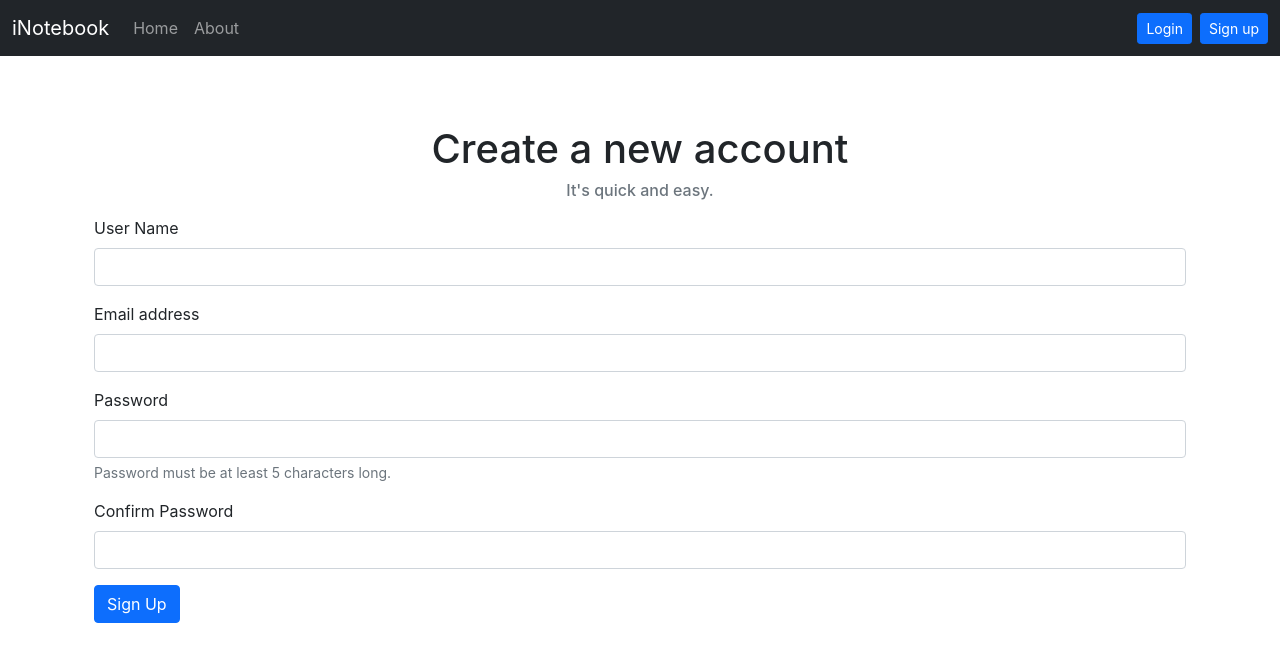
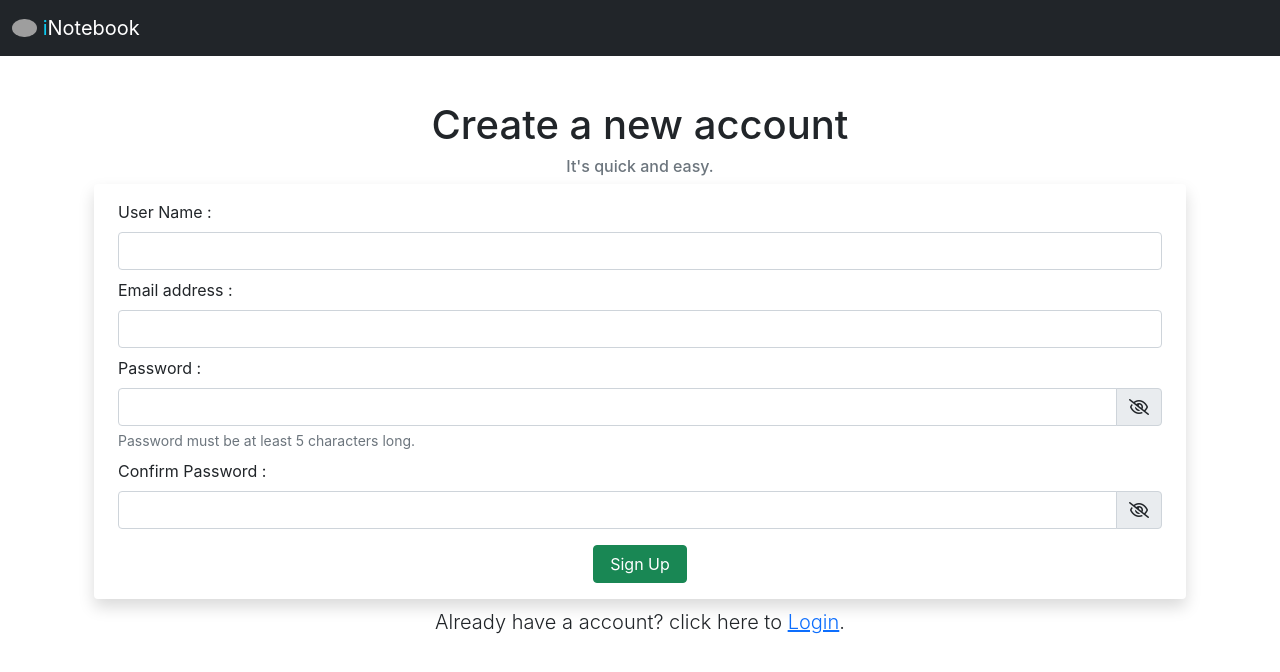
Before and after one commit to NomeshVyas/iNotebook, a React (Create React App) app: page /signup in a window 1280 px wide. Shown: the top 672 px of the page. Built offline with nearby package versions, Linux system fonts and the light colour scheme; grey boxes are pictures that could not be loaded.

Commit message:
updating UI

```diff
--- a/src/App.js
+++ b/src/App.js
@@ -2,7 +2,6 @@ import './App.css';
 import { BrowserRouter as Router, Routes, Route } from "react-router-dom";
 import Navbar from './components/Navbar';
 import Home from './components/Home';
-import About from './components/About';
 import NoteState from './context/notes/NoteState';
 import Alert from './components/Alert';
 import Login from './components/Login';
@@ -19,7 +18,6 @@ function App() {
           <div className="container">
             <Routes>
               <Route path='/' element={<Home />} />
-              <Route path='/about' element={<About />} />
               <Route path='/login' element={<Login />} />
               <Route path='/signup' element={<Signup />} />
             </Routes>
--- a/src/components/About.js
+++ /dev/null
@@ -1,9 +0,0 @@
-import React from 'react'
-
-const About = () => {
-  return (
-    <div>About</div>
-  )
-}
-
-export default About
--- a/src/components/AddNote.js
+++ b/src/components/AddNote.js
@@ -34,7 +34,7 @@ const AddNote = () => {
                 </div>
                 <hr style={{ marginBlock: "0" }} />
                 <div className="mb-2">
-                    <label htmlFor="description" className="form-label col-form-label-lg d-none">Description</label>
+                    {/* <label htmlFor="description" className="form-label col-form-label-lg d-none">Description</label> */}
                     <textarea type="text" className="form-control description" id="description" name='description' placeholder='Description' value={note.description} onChange={onChange} minLength={5} required />
                 </div>
                 <div className="input-group my-3">
--- a/src/components/Login.js
+++ b/src/components/Login.js
@@ -1,8 +1,7 @@
 import React, { useContext, useState } from 'react'
-import { useNavigate } from 'react-router-dom'
+import { Link, useNavigate } from 'react-router-dom'
 import notesContext from '../context/notes/NoteContext'
 import alertContext from '../context/alerts/AlertContext';
-
 
 const Login = () => {
   const noteContext = useContext(notesContext);
@@ -10,10 +9,19 @@ const Login = () => {
   const altContext = useContext(alertContext);
   const { setLoadingProgress, showAlert } = altContext;
   const [credentials, setCredentials] = useState({ email: "", password: "" });
+  const [passwordEye, setPasswordEye] = useState(false);
   let navigate = useNavigate();
 
   const onChange = (e) => {
     setCredentials({ ...credentials, [e.target.name]: e.target.value });
+  }
+
+  const handlePasswordEye = () => {
+    if (passwordEye) {
+      setPasswordEye(false);
+    } else {
+      setPasswordEye(true);
+    }
   }
 
   const handleLogin = async (e) => {
@@ -38,24 +46,28 @@ const Login = () => {
       showAlert("Error: Invalid Email or Password.", "danger")
     }
     setLoadingProgress(100);
-
   }
 
   return (
     <div className='container mt-4'>
-      <h1 className='text-center'>Login to iNotebook</h1>
-      <form onSubmit={handleLogin}>
-        <div className="mb-3">
-          <label htmlFor="loginEmail" className="form-label">Email address</label>
-          <input type="email" className="form-control" id="loginEmail" name='email' value={credentials.email} aria-describedby="emailHelp" onChange={onChange} />
+      <h1 className='text-center mb-4'>Login to <span className='text-primary'>i</span>Notebook</h1>
+      <form className='shadow p-4 rounded' onSubmit={handleLogin}>
+        <div className="mb-4">
+          <label htmlFor="loginEmail" className="form-label">Email address :</label>
+          <input type="email" className="form-control" id="loginEmail" name='email' value={credentials.email} aria-describedby="emailHelp" onChange={onChange} required />
           <div id="emailHelp" className="form-text">We'll never share your email with anyone else.</div>
         </div>
-        <div className="mb-3">
-          <label htmlFor="loginPassword" className="form-label">Password</label>
-          <input type="password" className="form-control" id="loginPassword" name='password' value={credentials.password} onChange={onChange} />
+        <label htmlFor="loginPassword" className="form-label">Password :</label><br />
+        <div className="input-group mb-4">
+          <input type={passwordEye ? "text" : "password"} className="form-control" id='loginPassword' name='password' aria-label="loginPassword" aria-describedby="basic-addon2" value={credentials.password} onChange={onChange} required />
+          <span className="input-group-text" id="basic-addon2" onClick={handlePasswordEye} >{passwordEye ? <i className="fa-regular fa-eye"></i> : <i className="fa-regular fa-eye-slash"></i>}</span>
         </div>
-        <button type="submit" className="btn btn-primary">Login</button>
+        <div className='d-flex justify-content-center mt-4'>
+          <button type="submit" className="btn btn-primary px-3">Login</button>
+          {/* <button className="btn btn-primary ms-4" onClick={()=>{navigate("/signup")}}>SignUp</button> */}
+        </div>
       </form>
+      <div className='text-center mt-2 lead'>New to iNotebook? <Link to={"/signup"}>SignUp</Link> now.</div>
     </div>
   )
 }
--- a/src/components/Navbar.js
+++ b/src/components/Navbar.js
@@ -24,7 +24,7 @@ const Navbar = () => {
       <nav className="navbar navbar-expand-lg navbar-dark bg-dark">
         <div className="container-fluid">
           <Link className="navbar-brand" to="/">
-            iNotebook
+            <img style={{ width: "25px", borderRadius: "50%", marginTop: "-3px" }} src="https://w7.pngwing.com/pngs/739/481/png-transparent-note-taking-reading-writing-taking-miscellaneous-angle-text-thumbnail.png" alt="" /> <span className='text-info'>i</span>Notebook
           </Link>
           <button
             className="navbar-toggler"
@@ -40,29 +40,17 @@ const Navbar = () => {
           <div className="collapse navbar-collapse" id="navbarSupportedContent">
             <ul className="navbar-nav me-auto mb-2 mb-lg-0">
               <li className="nav-item">
-                <Link
+                {localStorage.getItem("token") && <Link
                   className={`nav-link ${location.pathname === "/" ? "active" : ""
                     }`}
                   aria-current="page"
                   to="/"
                 >
                   Home
-                </Link>
-              </li>
-              <li className="nav-item">
-                <Link
-                  className={`nav-link ${location.pathname === "/about" ? "active" : ""
-                    }`}
-                  to="/about"
-                >
-                  About
-                </Link>
+                </Link>}
               </li>
             </ul>
-            {localStorage.getItem("token") ? <button className="btn btn-primary btn-sm mx-2 px-2" onClick={handleLogOut} >Log out</button> : <form className="d-flex">
-              <Link to="/login" className="btn btn-primary btn-sm mx-2 px-2" role="button">Login</Link>
-              <Link to="/signup" className="btn btn-primary btn-sm" role="button">Sign up</Link>
-            </form>}
+            {localStorage.getItem("token") && <button className="btn btn-primary btn-sm mx-2 px-2" onClick={handleLogOut} >Log out</button>}
           </div>
         </div>
       </nav>
--- a/src/components/Notes.js
+++ b/src/components/Notes.js
@@ -12,12 +12,13 @@ const Notes = () => {
     const { setLoadingProgress, showAlert } = altContext;
     let navigate = useNavigate();
 
-    // const viewRef = useRef(null);
-    const editRef = useRef(null);
-    const editModalRef = useRef(null);
+    const viewRef = useRef(null);
+    const viewCloseRef = useRef(null);
     const dltModalRef = useRef(null);
 
+    // const [viewNote, setViewNote] = useState({ _id: "", title: "", description: "", tag: "" })
     const [editedNote, setEditedNote] = useState({ id: "", eTitle: "", eDescription: "", eTag: "" })
+    const [noteEditable, setNoteEditable] = useState(false)
     const [dltModal, setDltModal] = useState({ id: "", title: "" })
 
     useEffect(() => {
@@ -32,28 +33,29 @@ const Notes = () => {
     const onChange = (e) => {
         setEditedNote({ ...editedNote, [e.target.name]: e.target.value })
     }
-    // const viewNote = (currentNote) => {
-    //     viewRef.current.click();
-    //     setEditedNote({ id: currentNote._id, eTitle: currentNote.title, eDescription: currentNote.description, eTag: currentNote.tag });
-    // }
-    const updateNote = (currentNote) => {
-        editRef.current.click();
+    const viewNoteModal = (currentNote) => {
+        viewRef.current.click();
         setEditedNote({ id: currentNote._id, eTitle: currentNote.title, eDescription: currentNote.description, eTag: currentNote.tag });
+    }
+    const updateNote = () => {
+        setNoteEditable(true);
     }
     const handleClickOnUpdateNote = (e) => {
         e.preventDefault();
         setLoadingProgress(20);
         editNote(editedNote.id, editedNote.eTitle, editedNote.eDescription, editedNote.eTag);
-        editModalRef.current.click();
         showAlert(`"${editedNote.eTitle}" has been updated Successfully.`, "primary")
+        setNoteEditable(false)
         setLoadingProgress(100);
     }
     const openDltModal = (currentNote) => {
+        setDltModal({ id: currentNote.id, title: currentNote.title })
         dltModalRef.current.click();
-        setDltModal({ id: currentNote._id, title: currentNote.title })
     }
     const handleClickOnDltNote = (e) => {
         e.preventDefault();
+        setNoteEditable(false);
+        viewCloseRef.current.click();
         setLoadingProgress(20);
         dltNote(dltModal.id)
         dltModalRef.current.click();
@@ -63,11 +65,39 @@ const Notes = () => {
     return (
         <>
             <AddNote />
-            {/* Edit Modal */}
-            <button ref={editRef} type="button" className="btn btn-primary d-none" data-bs-toggle="modal" data-bs-target="#editModal">
+            {/* View Modal */}
+            <button ref={viewRef} type="button" className="btn btn-primary d-none" data-bs-toggle="modal" data-bs-target="#viewModal">
                 Launch demo modal
             </button>
-            <div className="modal fade" id="editModal" tabIndex="-1" aria-labelledby="exampleModalLabel" aria-hidden="true">
+            <div className="modal fade" id="viewModal" data-bs-backdrop="static" data-bs-keyboard="false" tabIndex="-1" aria-labelledby="viewModal" aria-hidden="true">
+                <div className="modal-dialog modal-fullscreen">
+                    <div className="modal-content">
+                        <div className="modal-header">
+                            <h5 className="modal-title" id="viewModalTitle">
+                                <img style={{ width: "25px", borderRadius: "50%", marginTop: "-3px" }} src="https://w7.pngwing.com/pngs/739/481/png-transparent-note-taking-reading-writing-taking-miscellaneous-angle-text-thumbnail.png" alt="" />
+                                <span className='text-info'>i</span>Notebook
+                                <span className="badge rounded-pill ms-2" style={{backgroundColor: "#00afef", fontWeight: "500", fontSize: "0.85rem"}}>
+                                    {editedNote.eTag}
+                                </span>
+                            </h5>
+                            <button type="button" className="btn-close" onClick={() => { setNoteEditable(false); }} ref={viewCloseRef} data-bs-dismiss="modal" aria-label="Close"></button>
+                        </div>
+                        <div className="modal-body mt-1 d-flex flex-column justify-content-center align-items-center">
+                            <input type="text" className="form-control viewTitle" id="eTitle" name='eTitle' aria-describedby="emailHelp" value={editedNote.eTitle} minLength={2} maxLength={120} onChange={onChange} disabled={!noteEditable} />
+                            <textarea type="text" className="p-2 viewDescription border border-1" id="viewDescription" name='eDescription' placeholder='Description' value={editedNote.eDescription} onChange={onChange} disabled={!noteEditable} />
+                        </div>
+                        <div className="modal-footer m-0 p-1">
+                            <button type="button" className="btn btn-secondary viewModalDltBtn me-2" onClick={() => { openDltModal(editedNote) }}><i className="fa-solid fa-trash m-1"></i> Dlt</button>
+                            {noteEditable ? <button type="button" className="btn btn-secondary viewModalEditBtn" onClick={handleClickOnUpdateNote} disabled={editedNote.eTitle.length < 2 || editedNote.eDescription.length < 5}><i className="fa-solid fa-pen-to-square m-1"></i> Save</button> : <button type="button" className="btn btn-secondary viewModalEditBtn px-3" onClick={updateNote}><i className="fa-solid fa-pen-to-square m-1"></i> Edit</button>}
+                        </div>
+                    </div>
+                </div>
+            </div>
+            {/* Edit Modal */}
+            {/* <button ref={editRef} type="button" className="btn btn-primary d-none" data-bs-toggle="modal" data-bs-target="#editModal">
+                Launch demo modal
+            </button> */}
+            {/* <div className="modal fade" id="editModal" tabIndex="-1" aria-labelledby="exampleModalLabel" aria-hidden="true">
                 <div className="modal-dialog">
                     <div className="modal-content">
                         <div className="modal-header">
@@ -108,12 +138,12 @@ const Notes = () => {
                         </div>
                     </div>
                 </div>
-            </div>
+            </div> */}
             {/* Delete Modal */}
             <button ref={dltModalRef} type="button" className="btn btn-primary d-none" data-bs-toggle="modal" data-bs-target="#deleteModal">
                 Launch demo modal
             </button>
-            <div className="modal fade" id="deleteModal" tabIndex="-1" aria-labelledby="exampleModalLabel" aria-hidden="true">
+            <div className="modal fade" id="deleteModal" tabIndex="-1" data-bs-backdrop="static" data-bs-keyboard="false" aria-labelledby="deleteModalLabel" aria-hidden="true">
                 <div className="modal-dialog modal-dialog-centered">
                     <div className="modal-content">
                         <div className="modal-header">
@@ -131,15 +161,16 @@ const Notes = () => {
                     </div>
                 </div>
             </div>
+
             {/* Notes Section */}
             {localStorage.getItem('token') &&
                 <div className="row my-3">
                     <h2>Your Notes</h2>
                     {notes.length === 0 && <h3 className='container d-flex justify-content-center my-2 text-muted'>No Notes to Display</h3>}
                     {notes.map((note) => {
-                        return <NoteItem key={note._id} note={note} updateNote={updateNote} openDltModal={openDltModal} />
+                        return <NoteItem key={note._id} note={note} viewNoteModal={viewNoteModal} updateNote={updateNote} openDltModal={openDltModal} />
                     })}
-            </div>}
+                </div>}
         </>
     )
 }
--- a/src/components/Signup.js
+++ b/src/components/Signup.js
@@ -1,5 +1,5 @@
 import React, { useContext, useState } from 'react';
-import { useNavigate } from 'react-router-dom';
+import { Link, useNavigate } from 'react-router-dom';
 import notesContext from '../context/notes/NoteContext';
 import alertContext from '../context/alerts/AlertContext';
 
@@ -10,9 +10,18 @@ const Signup = () => {
   const { setLoadingProgress, showAlert } = altContext;
   let navigate = useNavigate();
   const [signupCredentials, setSignupCredentials] = useState({ name: "", email: "", password: "", confirmPass: "" });
+  const [passwordEye, setPasswordEye] = useState(false);
 
   const onChange = (e) => {
     setSignupCredentials({ ...signupCredentials, [e.target.name]: e.target.value })
+  }
+
+  const handlePasswordEye = () => {
+    if (passwordEye) {
+      setPasswordEye(false);
+    } else {
+      setPasswordEye(true);
+    }
   }
 
   const handleSignup = async (e) => {
@@ -42,29 +51,34 @@ const Signup = () => {
   }
 
   return (
-    <div className='container mt-4'>
+    <div className='container'>
       <h1 className='text-center'>Create a new account</h1>
-      <h6 className='text-center text-muted mb-3'>It's quick and easy.</h6>
-      <form onSubmit={handleSignup}>
-        <div className="mb-3">
-          <label htmlFor="username" className="form-label">User Name</label>
-          <input type="text" className="form-control" id="username" name='name' value={signupCredentials.name} onChange={onChange} required />
+      <h6 className='text-center text-muted mb-2'>It's quick and easy.</h6>
+      <form className='shadow py-3 px-4 rounded' onSubmit={handleSignup}>
+        <div className="mb-2">
+          <label htmlFor="username" className="form-label">User Name :</label>
+          <input type="text" className="form-control" id="username" name='name' style={{textTransform: "capitalize"}} value={signupCredentials.name} onChange={onChange} required />
         </div>
-        <div className="mb-3">
-          <label htmlFor="signupEmail" className="form-label">Email address</label>
+        <div className="mb-2">
+          <label htmlFor="signupEmail" className="form-label">Email address :</label>
           <input type="email" className="form-control" id="signupEmail" aria-describedby="emailHelp" name='email' value={signupCredentials.email} onChange={onChange} required />
         </div>
-        <div className="mb-3">
-          <label htmlFor="signupPassword" className="form-label">Password</label>
-          <input type="password" className="form-control" id="signupPassword" name='password' value={signupCredentials.password} minLength={5} onChange={onChange} required />
-          <div id="emailHelp" className="form-text">Password must be at least 5 characters long.</div>
+        <label htmlFor="signupPassword" className="form-label">Password :</label>
+        <div className="input-group">
+          <input type={passwordEye ? "text" : "password"} className="form-control" id='signupPassword' name='password' aria-label="signupPassword" aria-describedby="basic-addon2" value={signupCredentials.password} minLength={5} onChange={onChange} required />
+          <span className="input-group-text" id="basic-addon2" onClick={handlePasswordEye} >{passwordEye ? <i className="fa-regular fa-eye"></i> : <i className="fa-regular fa-eye-slash"></i>}</span>
         </div>
-        <div className="mb-3">
-          <label htmlFor="signupConfirmPassword" className="form-label">Confirm Password</label>
-          <input type="password" className="form-control" id="signupConfirmPassword" name='confirmPass' value={signupCredentials.confirmPass} minLength={5} onChange={onChange} required />
+        <div id="emailHelp" className="form-text mb-2">Password must be at least 5 characters long.</div>
+        <label htmlFor="signupConfirmPassword" className="form-label">Confirm Password :</label>
+        <div className="input-group">
+          <input type={passwordEye ? "text" : "password"} className="form-control" id='signupConfirmPassword' name='confirmPass' aria-label="signupConfirmPassword" aria-describedby="basic-addon2" value={signupCredentials.confirmPass} minLength={5} onChange={onChange} required />
+          <span className="input-group-text" id="basic-addon2" onClick={handlePasswordEye} >{passwordEye ? <i className="fa-regular fa-eye"></i> : <i className="fa-regular fa-eye-slash"></i>}</span>
         </div>
-        <button type="submit" className="btn btn-primary">Sign Up</button>
+        <div className='d-flex justify-content-center mt-3'>
+          <button type="submit" className="btn btn-success px-3">Sign Up</button>
+        </div>
       </form>
+      <div className='text-center my-2 lead'>Already have a account? click here to <Link to={"/login"}>Login</Link>.</div>
     </div>
   )
 }
```
Also changed, not shown: src/App.css (+30 -9 lines), src/components/NoteItem.js (+21 -5 lines), 2 other files (tests, documents, lock files or other folders).
